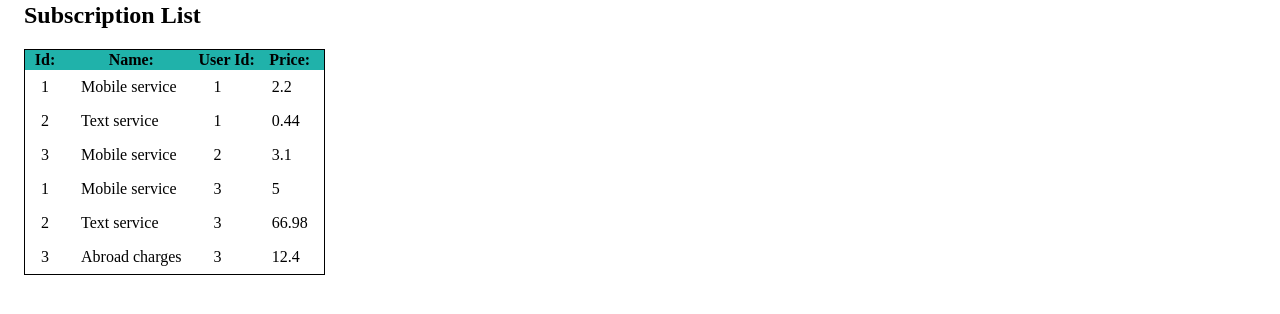
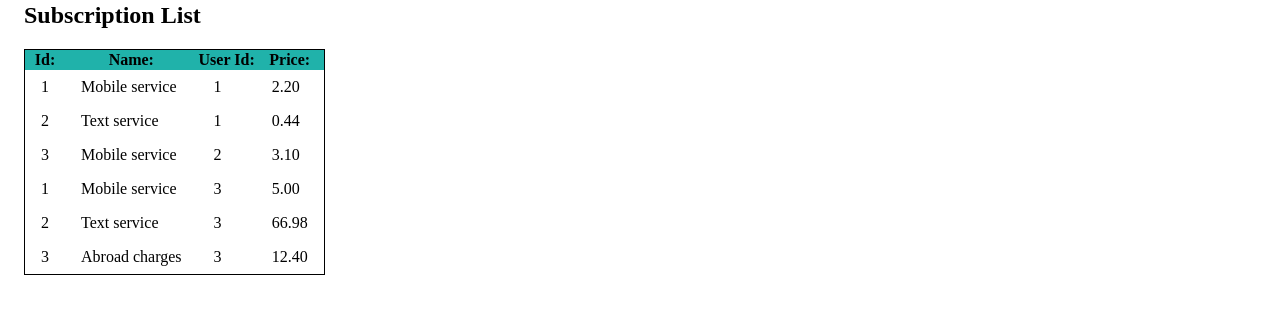
Before and after one commit to gayusuryu/angular-ivy-lj6s6q, an Angular app: page / in a window 1280 px wide. Shown: the part 210-524 px from the top of the page. Built offline with nearby package versions, Linux system fonts and the light colour scheme.

Commit message:
1 file modified

```diff
--- a/src/app/modules/subscription-list/subscription-list.component.html
+++ b/src/app/modules/subscription-list/subscription-list.component.html
@@ -1,23 +1,21 @@
 <div class="subscription-list__container">
-  <h2>
-    Subscription List
-  </h2>
+  <h2>Subscription List</h2>
 
   <table class="subscription-list__table">
     <thead>
       <tr>
-      <td>Id: </td>
-      <td>Name: </td>
-      <td>User Id: </td>
-      <td>Price: </td>
+        <td>Id:</td>
+        <td>Name:</td>
+        <td>User Id:</td>
+        <td>Price:</td>
       </tr>
     </thead>
     <tbody>
       <tr *ngFor="let subscription of _subscriptions$ | async">
-      <td>{{subscription.id}}</td>
-      <td>{{subscription.name}}</td>
-      <td>{{subscription.userId}}</td>
-      <td>{{subscription.price | number:''}}</td>
+        <td>{{ subscription.id }}</td>
+        <td>{{ subscription.name }}</td>
+        <td>{{ subscription.userId }}</td>
+        <td>{{ subscription.price | number: '1.2-2' }}</td>
       </tr>
     </tbody>
   </table>
```
Lines whose indentation alone changed are shown as unchanged.
